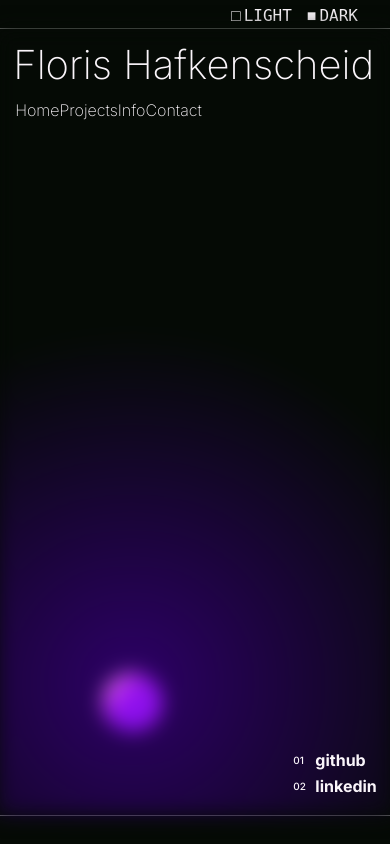
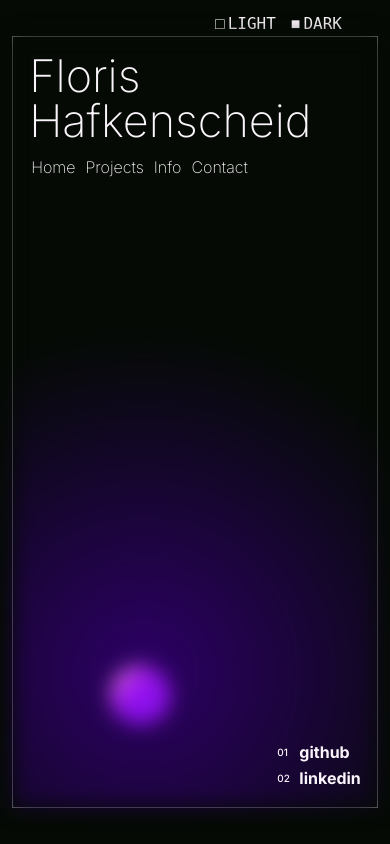
Before and after one commit to florishafkenscheid/portfolio, a PHP site: page / in a window 390 px wide. Run offline with PHP 8.4, Linux system fonts and the light colour scheme.

Commit message:
Added media queries, improved responsiveness

```diff
--- a/css/style.css
+++ b/css/style.css
@@ -90,11 +90,7 @@
 .content {
     position: relative;
     grid-area: 2 / 2 / 6 / 5;
-    padding: 1rem;
-    margin-left: -1.0rem;
-    margin-right: -1.0rem;
-    margin-top: -0.5rem;
-    margin-bottom: -0.5rem;
+    padding: 1em;
     border: 1px solid var(--border-color);
     background-color: var(--background-color);
 
@@ -125,6 +121,56 @@
 
 .background.background-light {
     background: radial-gradient(circle at var(--sun-x, 50%) var(--sun-y, 50%), var(--sun-background-light), var(--background-color) 50%);
+}
+
+.themes {
+    position: absolute;
+    display: flex;
+    column-gap: 15px;
+
+    align-items: center;
+    justify-content: center;
+    color: white;
+    cursor: pointer;
+}
+
+@media only screen and (max-height: 800px) {
+    .themes {
+        top: 10px;
+        right: 10px;
+    }
+}
+
+@media only screen and (min-height: 800px) {
+    .themes {
+        top: 1rem;
+        right: 3rem;
+    }
+}
+
+@media only screen and (min-height: 1200px) {
+    .themes {
+        top: 2rem;
+        right: 5rem;
+    }
+}
+
+.theme_button {
+    display: flex;
+    flex-direction: row;
+    column-gap: 3px;
+}
+
+.theme_button .box::before {
+    content: "□";
+}
+
+.theme_button.is-selected .box::before {
+    content: "■";
+}
+
+.theme_button > .text {
+    font-family: 'Linik Sans ExtraLight', monospace;
 }
 
 .sun-container {
@@ -206,30 +252,49 @@
 }
 
 .nameHeader {
-    grid-area: 2 / 2 / 3 / 3;
+    width: 21%;
     margin-bottom: -10px;
     margin-top: 0;
 }
 
-.nameHeader > h1 {
+@media only screen and (max-height: 800px) {
+    .nameHeader h1 {
+        font-size: 30px;
+    }
+}
+
+@media only screen and (min-height: 800px) {
+    .nameHeader h1 {
+        font-size: 45px;
+    }
+}
+
+@media only screen and (min-height: 1200px) {
+    .nameHeader {
+        width: 23%;
+    }
+    .nameHeader h1 {
+        font-size: 65px;
+    }
+}
+
+.nameHeader h1 {
     margin: 0;
-    font-size: 40px;
 }
 
 .navbar {
     padding: 0;
-    grid-area: 3 / 2 / 4 / 3;
-    width: 17%;
-    margin-top: 2vh;
-    margin-bottom: auto;
+    width: 85%;
+    margin-top: 1em;
 }
 
 .navbar ul {
-    padding: 0;
     padding-left: 2px;
     margin-top: 0;
     display: flex;
     justify-content: space-between;
+
+    gap: 10px;
 }
 
 .navbar li:hover {
@@ -332,34 +397,3 @@
     width: 15px;
     margin-right: 7px;
 }
-
-.themes {
-    position: absolute;
-    display: flex;
-    column-gap: 15px;
-
-    top: 0.5rem;
-    right: 2rem;
-    align-items: center;
-    justify-content: center;
-    color: white;
-    cursor: pointer;
-}
-
-.theme_button {
-    display: flex;
-    flex-direction: row;
-    column-gap: 3px;
-}
-
-.theme_button .box::before {
-    content: "□";
-}
-
-.theme_button.is-selected .box::before {
-    content: "■";
-}
-
-.theme_button > .text {
-    font-family: 'Linik Sans ExtraLight', monospace;
-}
```
